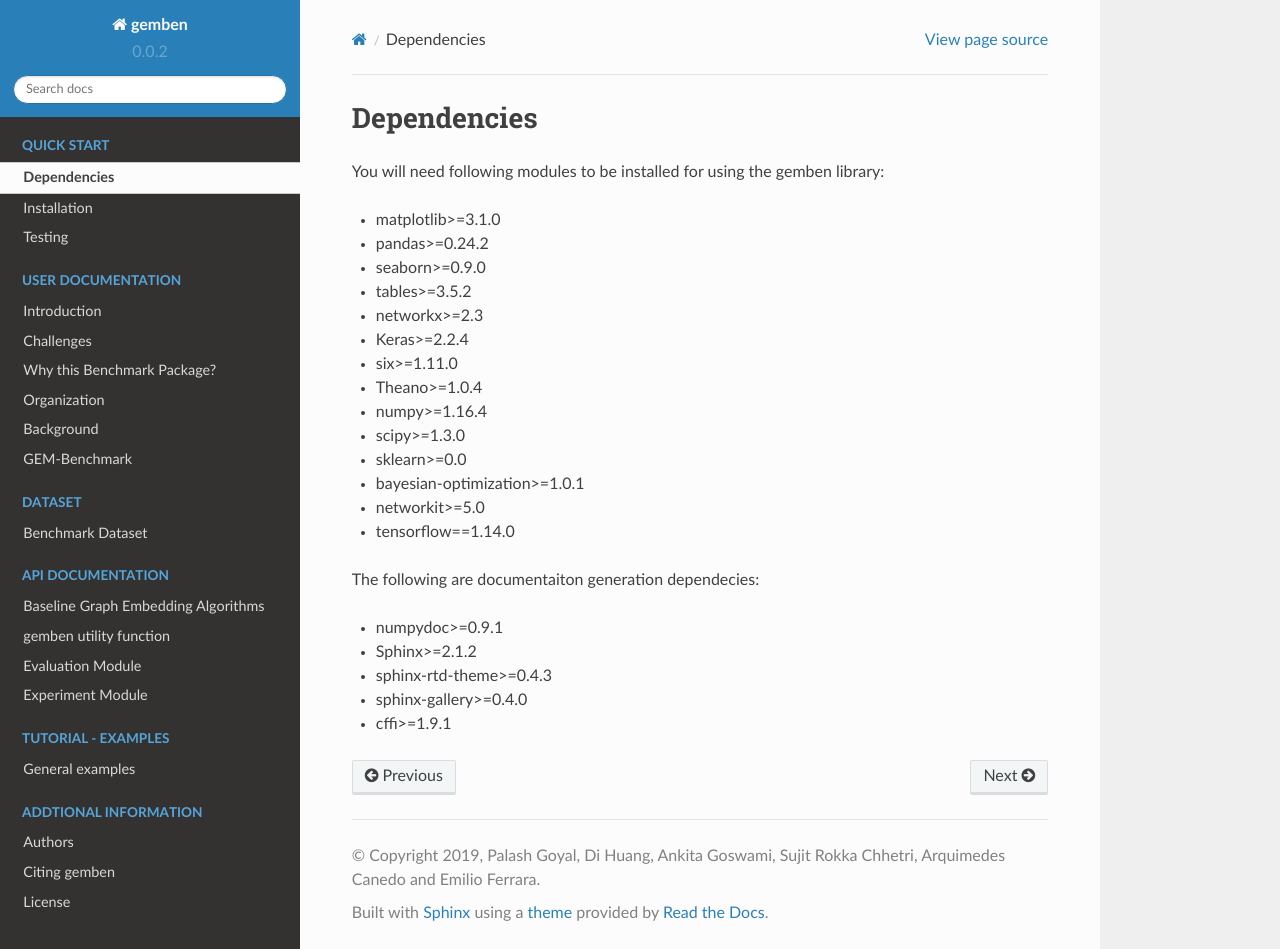
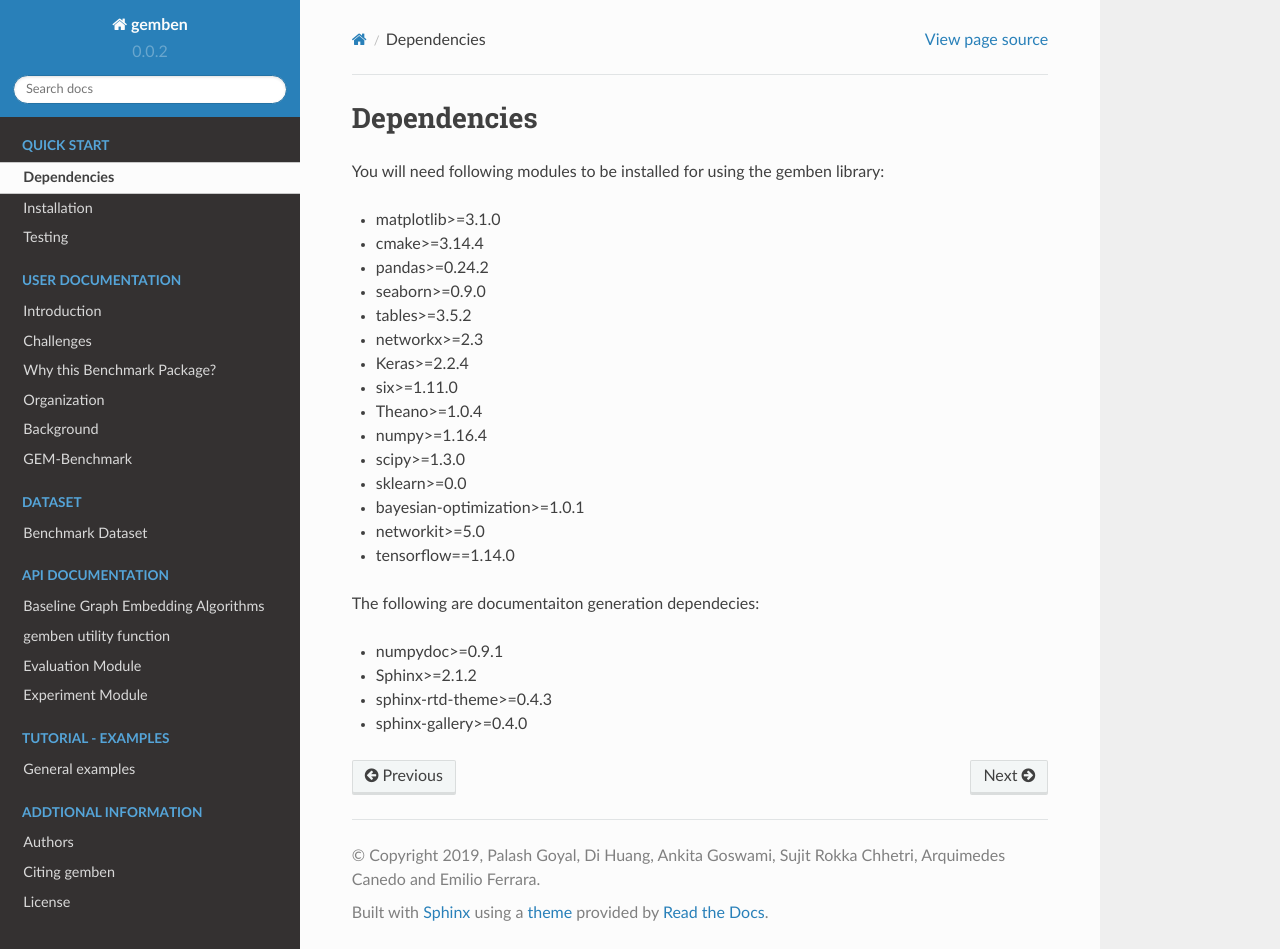
Before and after one commit to Sujit-O/gemben, a Sphinx documentation site: the page built from docs/source/dependency.rst, in a window 1280 px wide and 949 px high. Built offline with Sphinx 7.4.7 and the Read the Docs theme 2.0.0, drawn with Linux system fonts in a browser that asks for light colours; formulas are drawn with MathJax 3.

Commit message:
changed reathedocs.yml

```diff
--- a/docs/source/dependency.rst
+++ b/docs/source/dependency.rst
@@ -5,6 +5,7 @@ Dependencies
 You will need following modules to be installed for using the gemben library:
 
 * matplotlib>=3.1.0
+* cmake>=3.14.4
 * pandas>=0.24.2
 * seaborn>=0.9.0
 * tables>=3.5.2
@@ -25,4 +26,3 @@ The following are documentaiton generation dependecies:
 * Sphinx>=2.1.2
 * sphinx-rtd-theme>=0.4.3
 * sphinx-gallery>=0.4.0
-* cffi>=1.9.1
```
Also changed, not shown: .readthedocs.yml.
